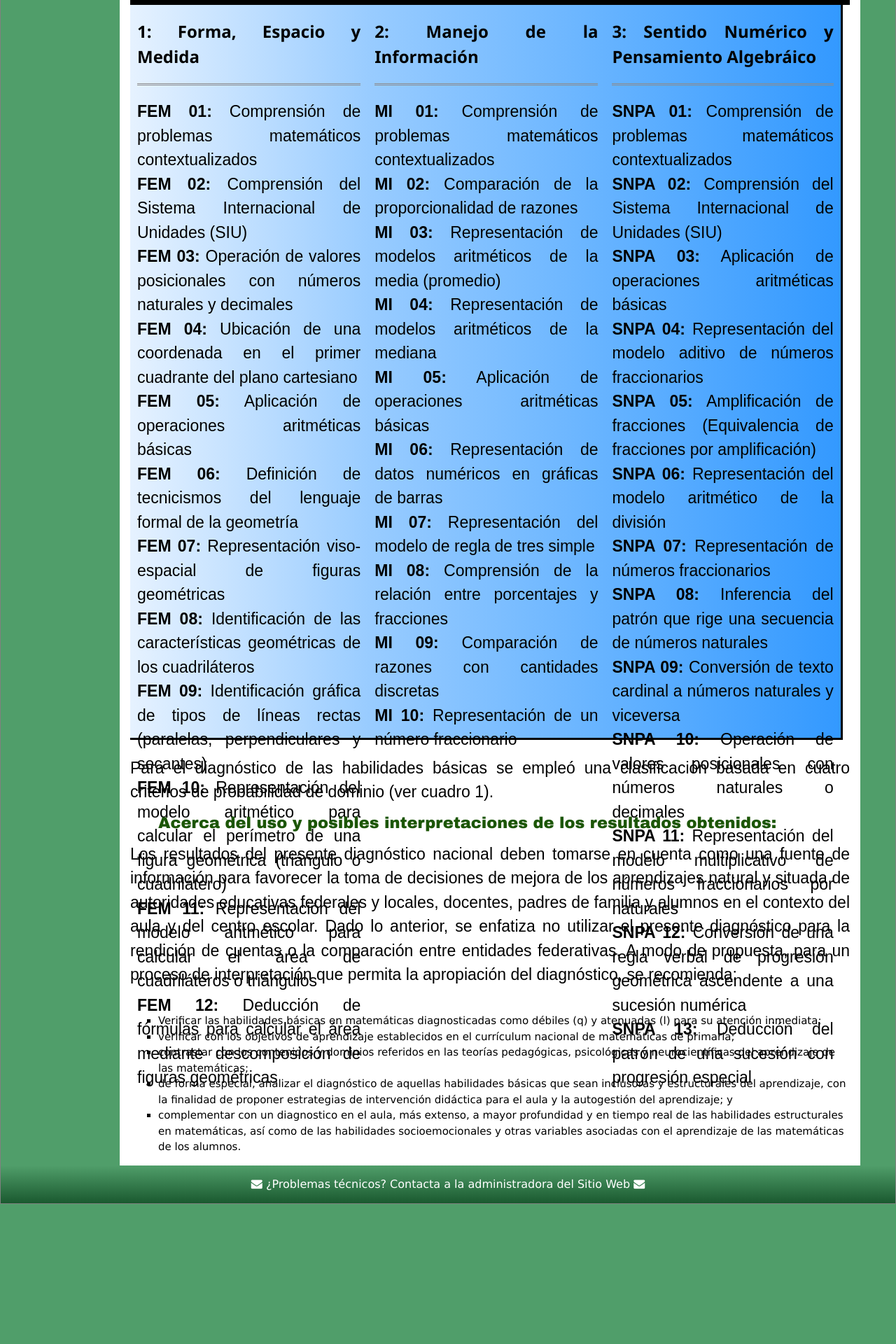
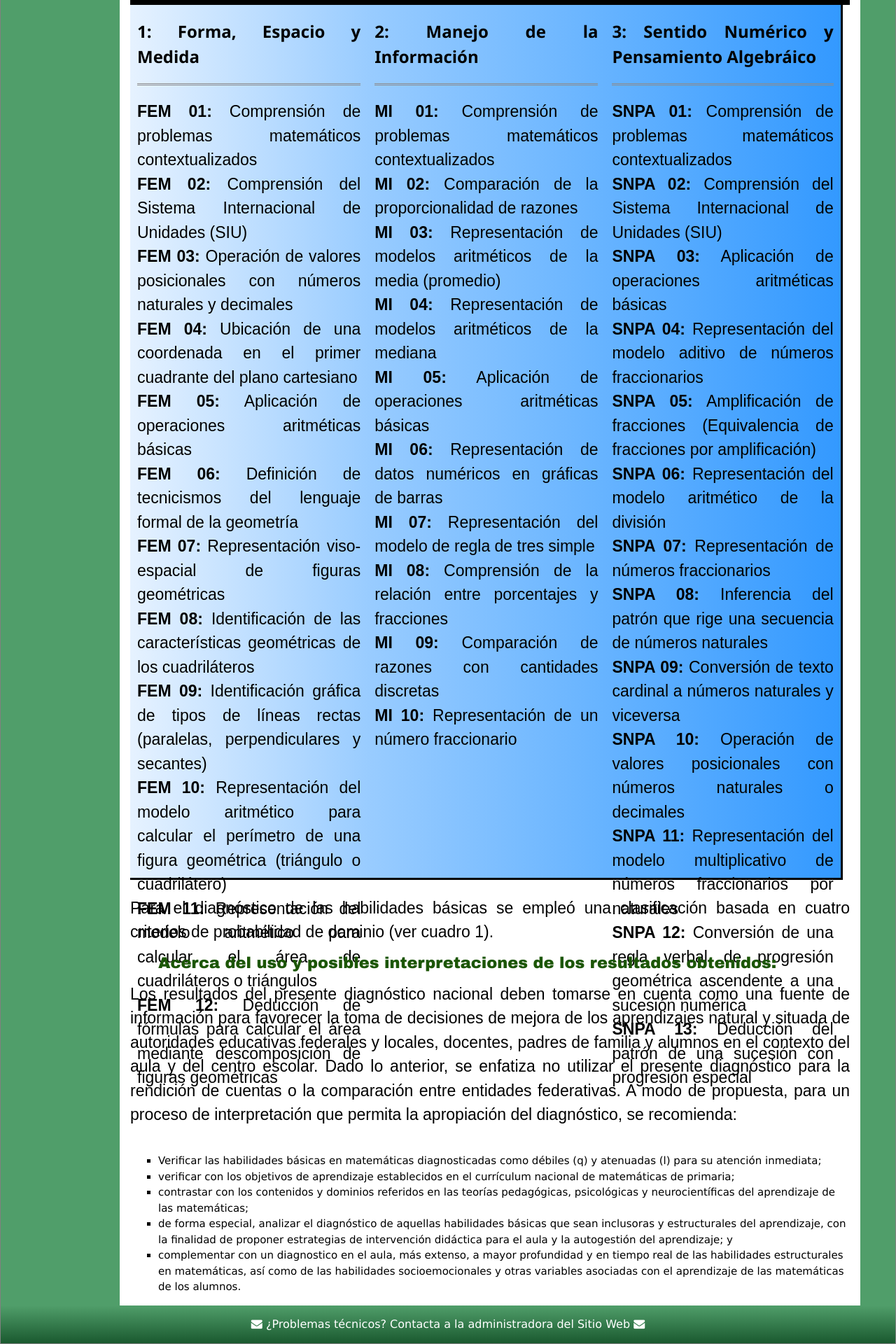
Before and after one commit to rimedie/rimedie.github.io, a Jekyll site: the page built from 1_InfogDetalles.html, in a window 1280 px wide. Shown: the part 1777-3697 px from the top of the page at 70% size. Built offline with Jekyll 4.4.1, drawn with Linux system fonts in a browser that asks for light colours; before the commit the page ends 3497 px from its top, so only the background shows below that.

Commit message:
Update 1_InfogDetalles.html

```diff
--- a/1_InfogDetalles.html
+++ b/1_InfogDetalles.html
@@ -37,7 +37,7 @@
   <div class="column middle" style="background-color:#000000; height:70px;">
 	  <center><h2 style="color: #f2f2f2;"><b>Ejes Temáticos</b></h2></center>
   </div>
-<div class="column left" style="text-align: justify; background: linear-gradient(to right, #e6f2ff 0%, #99ccff 100%);  height:1050px; border-bottom: 3px solid black;">
+<div class="column left" style="text-align: justify; background: linear-gradient(to right, #e6f2ff 0%, #99ccff 100%);  height:1250px; border-bottom: 3px solid black;">
     <h3><b>1: Forma, Espacio y Medida</b></h3>
 	   <hr class="style2">
 	    <p><b>FEM 01:</b> Comprensión de problemas matemáticos contextualizados </p>
@@ -53,7 +53,7 @@
 	    <p><b>FEM 11:</b> Representación del modelo aritmético para calcular el área de cuadriláteros o triángulos </p>
 	    <p><b>FEM 12:</b> Deducción de fórmulas para calcular el área mediante descomposición de figuras geométricas</p>
 </div>
-  <div class="column left" style="text-align: justify; background: linear-gradient(to right, #99ccff 0%, #66b3ff 100%);  height:1050px; border-bottom: 3px solid black;">
+  <div class="column left" style="text-align: justify; background: linear-gradient(to right, #99ccff 0%, #66b3ff 100%);  height:1250px; border-bottom: 3px solid black;">
     <h3><b>2: Manejo de la Información</b></h3>
 	   <hr class="style2">
 	    <p><b>MI 01:</b> Comprensión de problemas matemáticos contextualizados</p>
@@ -67,7 +67,7 @@
 	    <p><b>MI 09:</b> Comparación de razones con cantidades discretas </p>
 	    <p><b>MI 10:</b> Representación de un número fraccionario</p>
 </div>
-  <div class="column right" style="text-align: justify; background: linear-gradient(to right, #66b3ff 0%, #3399ff 100%);  height:1050px;  border-right: 3px solid black; border-bottom: 3px solid black;">
+  <div class="column right" style="text-align: justify; background: linear-gradient(to right, #66b3ff 0%, #3399ff 100%);  height:1250px;  border-right: 3px solid black; border-bottom: 3px solid black;">
 	<h3><b>3: Sentido Numérico y Pensamiento Algebráico</b></h3>
 	  <hr class="style2">
 	    <p><b>SNPA 01:</b> Comprensión de problemas matemáticos contextualizados </p>
```
